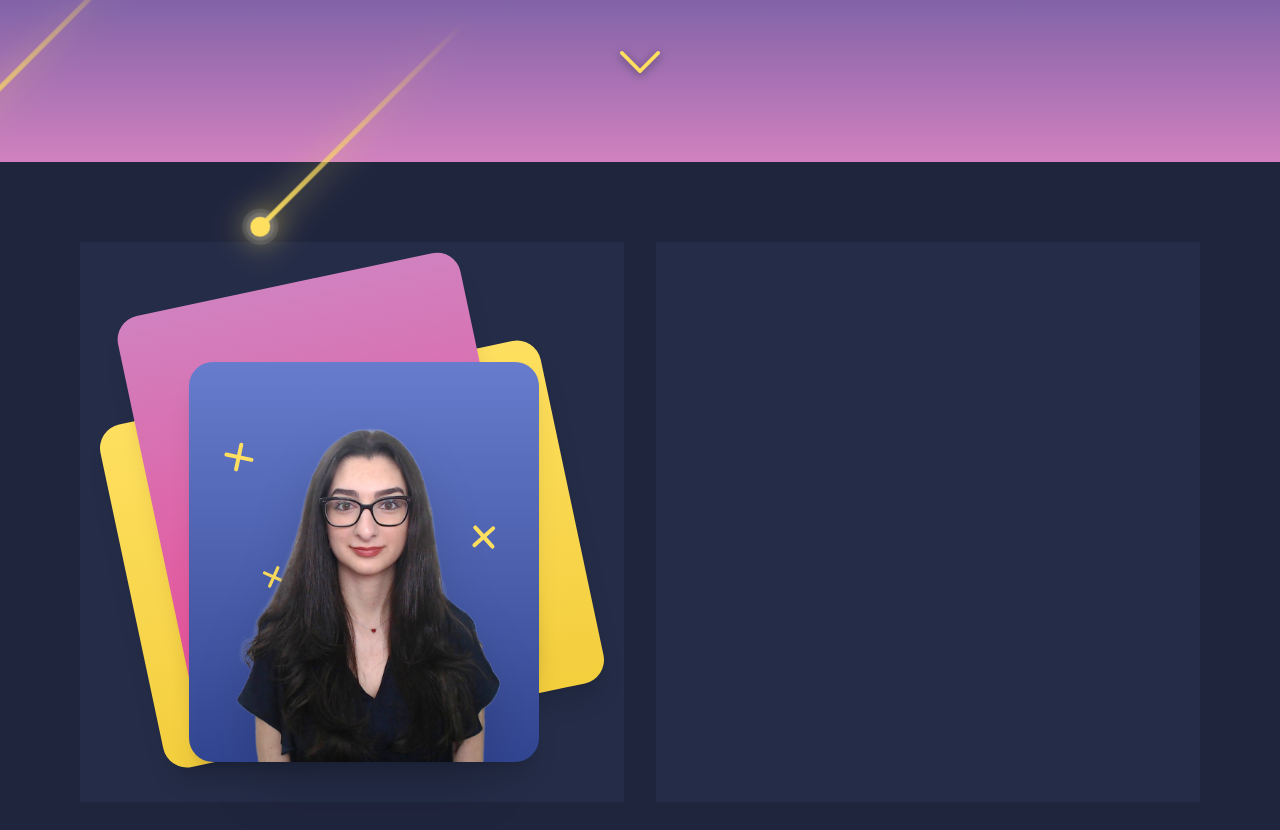
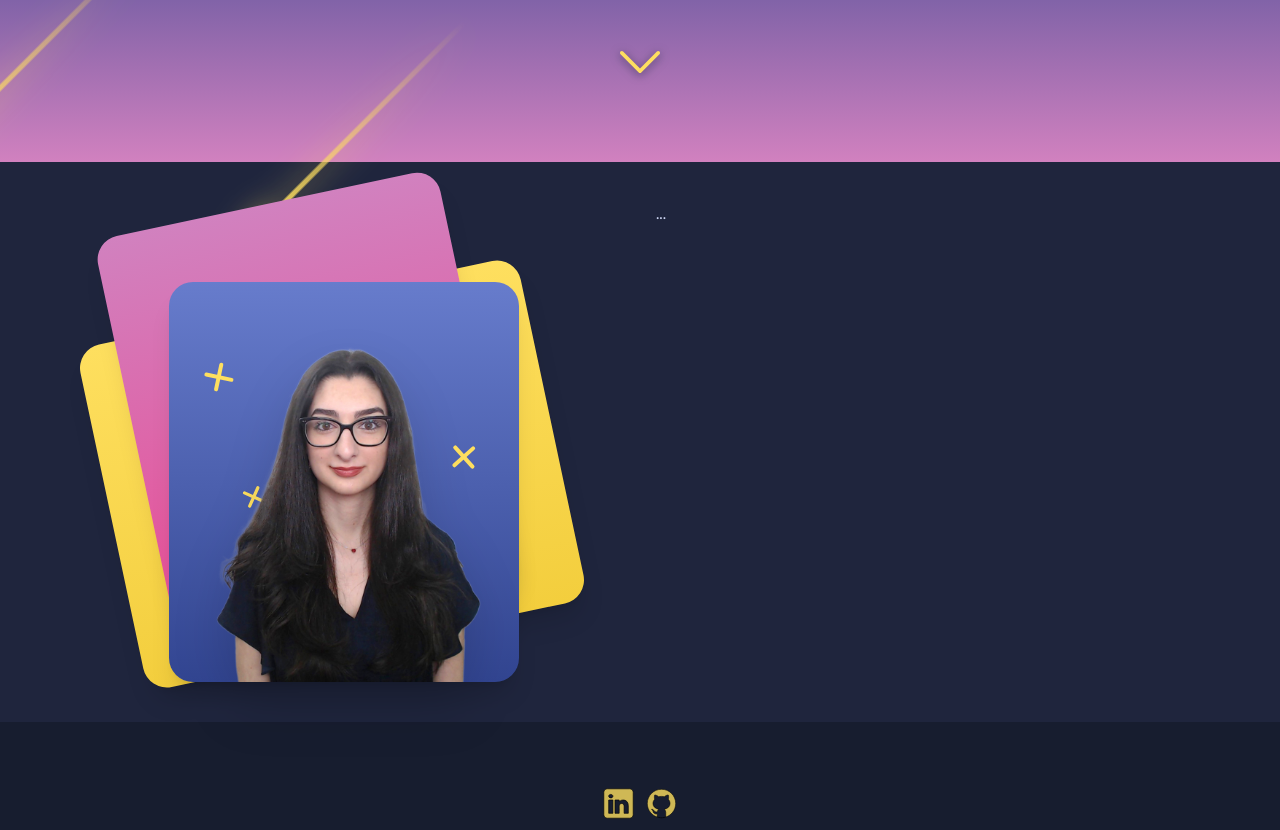
Before and after one commit to thewildc4rd/portfolio, a Next.js app: page / in a window 1280 px wide. Shown: the part 670-1500 px from the top of the page. Built offline with nearby package versions, Linux system fonts and the light colour scheme.

Commit message:
card animations done but doodles need fixing

```diff
--- a/app/globals.css
+++ b/app/globals.css
@@ -170,8 +170,10 @@ nav {
 
 .cross {
   stroke-dasharray: 90;
-  /* stroke-dashoffset: 90; */
-  /* animation: draw 0.8s ease-in forwards; */
+}
+
+.zig-zag {
+  stroke-dasharray: 1000;
 }
 
 @keyframes draw {
--- a/components/CrossDoodle.js
+++ b/components/CrossDoodle.js
@@ -4,10 +4,9 @@ import React from 'react';
 import { useRef } from 'react';
 import { useInView } from 'framer-motion';
 
-const CrossDoodle = ({ style }) => {
+const CrossDoodle = ({ styles, delay }) => {
   const ref = useRef(null);
   const isInView = useInView(ref, { once: true });
-
   return (
     <svg
       width='30'
@@ -15,7 +14,12 @@ const CrossDoodle = ({ style }) => {
       viewBox='0 0 98 96'
       fill='none'
       xmlns='http://www.w3.org/2000/svg'
-      className={`absolute z-10 ${style}`}
+      className={`${styles}`}
+      style={{
+        strokeDashoffset: isInView ? 0 : 90,
+        transition: `opacity 0.5s linear ${delay ? delay : '0s'}`,
+      }}
+      ref={ref}
     >
       <path
         className='cross'
--- a/components/HomeOverview.js
+++ b/components/HomeOverview.js
@@ -1,30 +1,16 @@
-import Image from 'next/image';
+'use client';
+
 import React from 'react';
-import CrossDoodle from './CrossDoodle';
+import HomeOverviewPhoto from './HomeOverviewPhoto';
 
 const HomeOverview = (props) => {
   return (
     <div
       id='home-overview'
-      className='h-[90svh] w-screen flex flex-row justify-center items-start p-20 gap-8 bg-space-cadet-dark'
+      className='h-[70svh] w-screen flex flex-row justify-center items-start p-10 gap-8 bg-space-cadet-dark'
     >
-      <div className='bg-space-cadet-light h-full w-full relative flex justify-center items-center'>
-        <div className='card-1 w-full h-full max-w-[350px] max-h-[400px] rounded-3xl absolute z-[3] translate-x-3 translate-y-10 flex items-end shadow-xl hover:scale-[110%] transition-all'>
-          <Image
-            src={'/headshot.png'}
-            alt={'A headshot of me'}
-            width={'350'}
-            height={'350'}
-            className='drop-shadow-2xl absolute z-[5]'
-          />
-          <CrossDoodle style={'top-[40%] left-[80%] rotate-[48deg] absolute z-[4]'} />
-          <CrossDoodle style={'top-[50%] left-[20%] rotate-[24deg] scale-[0.8] absolute z-[4]'} />
-          <CrossDoodle style={'top-[20%] left-[10%] rotate-12 absolute z-[4]'} />
-        </div>
-        <div className='card-2 w-full h-full max-w-[350px] max-h-[420px] rounded-3xl absolute z-[2] -translate-x-6 -translate-y-8 -rotate-12 shadow-xl' />
-        <div className='card-3 w-full h-full max-w-[450px] max-h-[350px] rounded-3xl absolute z-[1] translate-y-8 -rotate-12 shadow-xl' />
-      </div>
-      <div className='bg-space-cadet-light h-full w-full'></div>
+      <HomeOverviewPhoto />
+      <div className='h-full w-full'>...</div>
     </div>
   );
 };
--- /dev/null
+++ b/components/HomeOverviewPhoto.js
@@ -0,0 +1,65 @@
+'use client';
+
+import Image from 'next/image';
+import React from 'react';
+import CrossDoodle from './CrossDoodle';
+import ZigZagDoodle from './ZigZagDoodle';
+import { useRef } from 'react';
+import { useInView } from 'framer-motion';
+
+const HomeOverviewPhoto = (props) => {
+  const ref = useRef(null);
+  const isInView = useInView(ref, { once: true });
+
+  return (
+    <div className='h-full w-full relative flex justify-center items-center'>
+      <div
+        ref={ref}
+        className='card-1 opacity-0 w-full h-full max-w-[350px] max-h-[400px] rounded-3xl absolute z-[3] translate-x-3 translate-y-96 flex items-end shadow-xl'
+        style={{
+          opacity: isInView ? 100 : 0,
+          transform: isInView ? 'translate(12px, 40px)' : 'translate(12px, 384px)',
+          transition: 'all 0.5s cubic-bezier(0,.8,.21,1)',
+        }}
+      >
+        <CrossDoodle styles={'top-[40%] left-[80%] rotate-[48deg] absolute z-[4]'} delay={'1s'} />
+        <CrossDoodle
+          styles={'top-[50%] left-[20%] rotate-[24deg] scale-[0.8] absolute z-[4]'}
+          delay={'1s'}
+        />
+        <CrossDoodle styles={'top-[20%] left-[10%] rotate-12 absolute z-[4]'} delay={'1s'} />
+        {/* <ZigZagDoodle
+            styles={'top-[65%] left-[58%] rotate-[65deg] scale-[0.38] absolute z-[4]'}
+            delay={'0.6s'}
+          /> */}
+        <Image
+          src={'/headshot.png'}
+          alt={'A headshot of me'}
+          width={'350'}
+          height={'350'}
+          className='drop-shadow-2xl absolute z-[5]'
+        />
+      </div>
+      <div
+        className='card-2 w-full h-full max-w-[350px] max-h-[420px] rounded-3xl absolute z-[2] -translate-x-6 -translate-y-8 -rotate-12 shadow-xl'
+        style={{
+          opacity: isInView ? 100 : 0,
+          transform: isInView
+            ? 'translate(-24px, -32px) rotate(-12deg)'
+            : 'translate(-24px, 192px)',
+          transition: 'all 0.5s cubic-bezier(0,.8,.21,1) 0.25s',
+        }}
+      />
+      <div
+        className='card-3 w-full h-full max-w-[450px] max-h-[350px] rounded-3xl absolute z-[1] translate-y-8 -rotate-12 shadow-xl'
+        style={{
+          opacity: isInView ? 100 : 0,
+          transform: isInView ? 'translate(0, 32px) rotate(-12deg)' : 'translate(0, 192px)',
+          transition: 'all 0.5s cubic-bezier(0,.8,.21,1) 0.75s',
+        }}
+      />
+    </div>
+  );
+};
+
+export default HomeOverviewPhoto;
--- a/components/ZigZagDoodle.js
+++ b/components/ZigZagDoodle.js
@@ -0,0 +1,34 @@
+import React from 'react';
+import { useRef } from 'react';
+import { useInView } from 'framer-motion';
+
+const ZigZagDoodle = ({ styles, delay }) => {
+  const ref = useRef(null);
+  const isInView = useInView(ref, { once: true });
+
+  return (
+    <svg
+      width='225'
+      height='42'
+      viewBox='0 0 225 42'
+      fill='none'
+      xmlns='http://www.w3.org/2000/svg'
+      className={`${styles}`}
+      strokeMiterlimit='10'
+      strokeWidth='13'
+      strokeLinecap='round'
+      // style={{
+      //   strokeDashoffset: isInView ? 0 : 5,
+      //   transition: `all 0.5s linear ${delay ? delay : '0s'}`,
+      // }}
+    >
+      <path
+        className='zig-zag'
+        d='M5.50262 27.8071L0.809692 32.3045L9.80446 41.6903L14.4974 37.1929L5.50262 27.8071ZM34 9.5L38.4974 4.80708L34 0.497083L29.5026 4.80708L34 9.5ZM58 32.5L53.5026 37.1929L57.4346 40.9611L61.833 37.7496L58 32.5ZM89.5 9.5L94.1972 5.00705L90.2633 0.894381L85.667 4.25043L89.5 9.5ZM111.5 32.5L106.803 36.9929L110.798 41.1701L115.414 37.6898L111.5 32.5ZM142 9.5L146.547 4.85465L142.551 0.943774L138.086 4.31023L142 9.5ZM165.5 32.5L160.953 37.1453L165.084 41.1882L169.582 37.5583L165.5 32.5ZM194 9.5L198.261 4.59108L194.152 1.02492L189.918 4.44171L194 9.5ZM14.4974 37.1929L38.4974 14.1929L29.5026 4.80708L5.50262 27.8071L14.4974 37.1929ZM29.5026 14.1929L53.5026 37.1929L62.4974 27.8071L38.4974 4.80708L29.5026 14.1929ZM61.833 37.7496L93.333 14.7496L85.667 4.25043L54.167 27.2504L61.833 37.7496ZM84.8028 13.9929L106.803 36.9929L116.197 28.0071L94.1972 5.00705L84.8028 13.9929ZM115.414 37.6898L145.914 14.6898L138.086 4.31023L107.586 27.3102L115.414 37.6898ZM137.453 14.1453L160.953 37.1453L170.047 27.8547L146.547 4.85465L137.453 14.1453ZM169.582 37.5583L198.082 14.5583L189.918 4.44171L161.418 27.4417L169.582 37.5583ZM189.739 14.4089L216.239 37.4089L224.761 27.5911L198.261 4.59108L189.739 14.4089Z'
+        fill='#FEDF5F'
+      />
+    </svg>
+  );
+};
+
+export default ZigZagDoodle;
```
